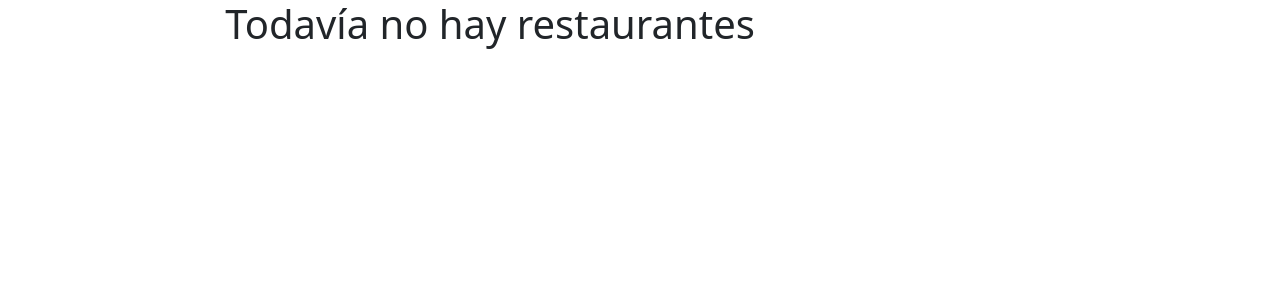
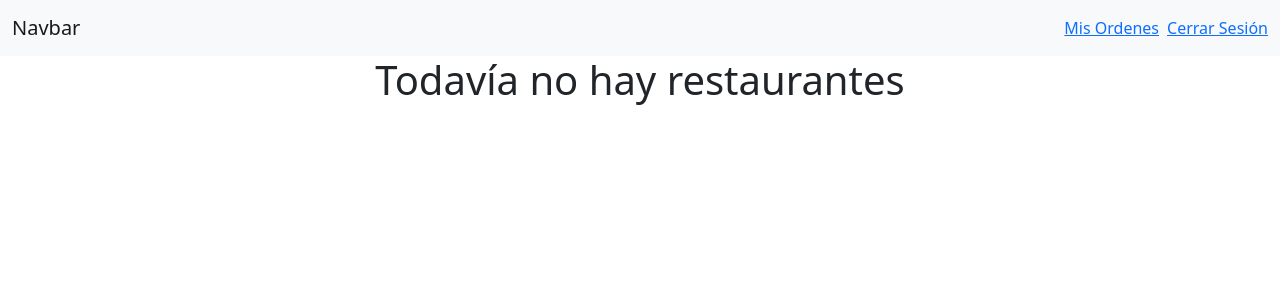
Before and after one commit to tjlr50/telemenu, a Flask app: page / in a window 1280 px wide. Shown: the top 300 px of the page. Run offline with Flask 2, Linux system fonts and the light colour scheme; the visitor is signed in with stand-in values (Sample User, id 1); data that the repository does not hold is empty.

Commit message:
Added Navbar

```diff
--- a/main.py
+++ b/main.py
@@ -78,6 +78,13 @@ def user_logup():
     return redirect('/user/login')
 
 
+@app.route('/logout')
+def logout():
+    session.pop('user', None)
+    session.pop('restaurant', None)
+    return redirect('/')
+
+
 @app.route('/orders')
 def orders():
     pass  # -> noop
--- a/templates/base.html
+++ b/templates/base.html
@@ -1,18 +1,26 @@
 <!DOCTYPE html>
 <html lang="es" style="overflow-x: hidden; width: 100vw; height: 100vh;">
+
 <head>
     <meta charset="UTF-8">
     <meta http-equiv="X-UA-Compatible" content="IE=edge">
     <meta name="viewport" content="width=device-width, initial-scale=1.0">
-    <link href="https://cdn.jsdelivr.net/npm/bootstrap@5.0.0-beta2/dist/css/bootstrap.min.css" rel="stylesheet" integrity="sha384-BmbxuPwQa2lc/FVzBcNJ7UAyJxM6wuqIj61tLrc4wSX0szH/Ev+nYRRuWlolflfl" crossorigin="anonymous">
-    <script src="https://cdn.jsdelivr.net/npm/bootstrap@5.0.0-beta2/dist/js/bootstrap.bundle.min.js" integrity="sha384-b5kHyXgcpbZJO/tY9Ul7kGkf1S0CWuKcCD38l8YkeH8z8QjE0GmW1gYU5S9FOnJ0" crossorigin="anonymous"></script>
+    <link href="https://cdn.jsdelivr.net/npm/bootstrap@5.0.0-beta2/dist/css/bootstrap.min.css" rel="stylesheet"
+        integrity="sha384-BmbxuPwQa2lc/FVzBcNJ7UAyJxM6wuqIj61tLrc4wSX0szH/Ev+nYRRuWlolflfl" crossorigin="anonymous">
+    <script src="https://cdn.jsdelivr.net/npm/bootstrap@5.0.0-beta2/dist/js/bootstrap.bundle.min.js"
+        integrity="sha384-b5kHyXgcpbZJO/tY9Ul7kGkf1S0CWuKcCD38l8YkeH8z8QjE0GmW1gYU5S9FOnJ0"
+        crossorigin="anonymous"></script>
     <title>{% block title %}Telemenú{% endblock title %}</title>
 </head>
+
 <body style="overflow-x: hidden; width: 100vw; height: 100vh;">
-    <div class="row m-0" style="overflow-x: hidden; width: 100vw; height: 100vh;">
-        <div class="col-md-8 mx-auto">
-            {% block body %}{% endblock %}
+    <main>
+        <div class="row m-0" style="overflow-x: hidden; width: 100vw; height: 100vh;">
+            <div class="col-md-8 mx-auto">
+                {% block body %}{% endblock %}
+            </div>
         </div>
-    </div>
+    </main>
 </body>
+
 </html>
--- /dev/null
+++ b/templates/header.html
@@ -0,0 +1,19 @@
+<header>
+    <nav class="navbar navbar-light bg-light">
+        <div class="container-fluid">
+            <a class="navbar-brand">Navbar</a>
+            <div class="d-flex">
+                {% if 'user' in session %}
+                <a class="me-2" href="/orders">Mis Ordenes</a>
+                <a href="/logout">Cerrar Sesión</a>
+                {% elif 'restaurant' in session %}
+                <a class="me-2" href="/orders">Mis Menus</a>
+                <a href="/logout">Cerrar Sesión</a>
+                {% else %}
+                <a class="me-2" href="/user/login">Iniciar Sesión</a>
+                <a href="/user/logup">Registrarse</a>
+                {% endif %}
+            </div>
+        </div>
+    </nav>
+</header>
--- a/templates/index.html
+++ b/templates/index.html
@@ -1,4 +1,5 @@
 {% extends "base.html" %}
+{% include "header.html" %}
 {% block body %}
 {% if restaurants %}
 {%for restaurant in restaurants%}
@@ -7,6 +8,8 @@
 </code>
 {% endfor %}
 {% else %}
+<div class="text-center">
     <h1>Todavía no hay restaurantes</h1>
+</div>
 {% endif %}
 {% endblock %}
```
Lines whose indentation alone changed are shown as unchanged.
